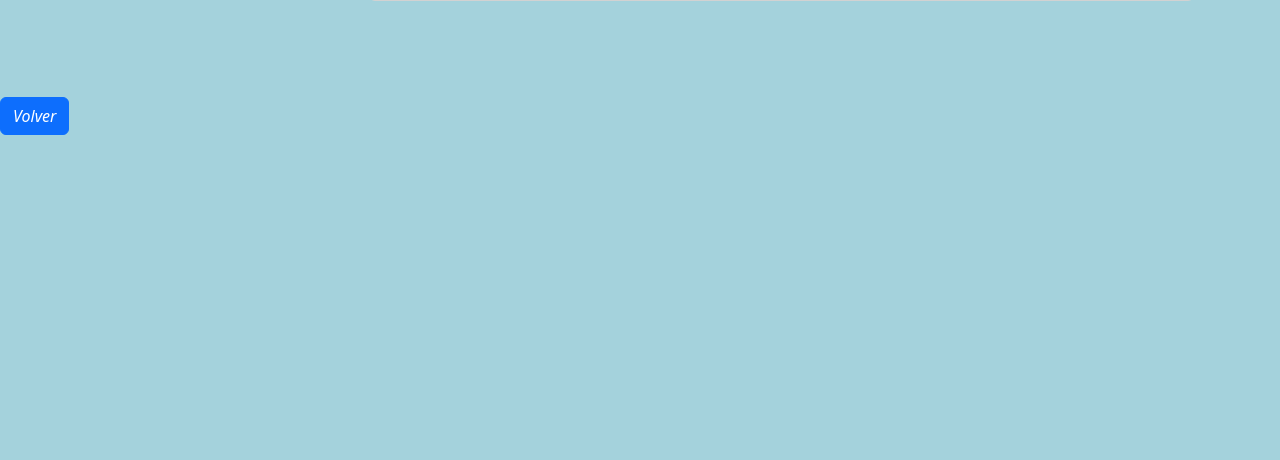
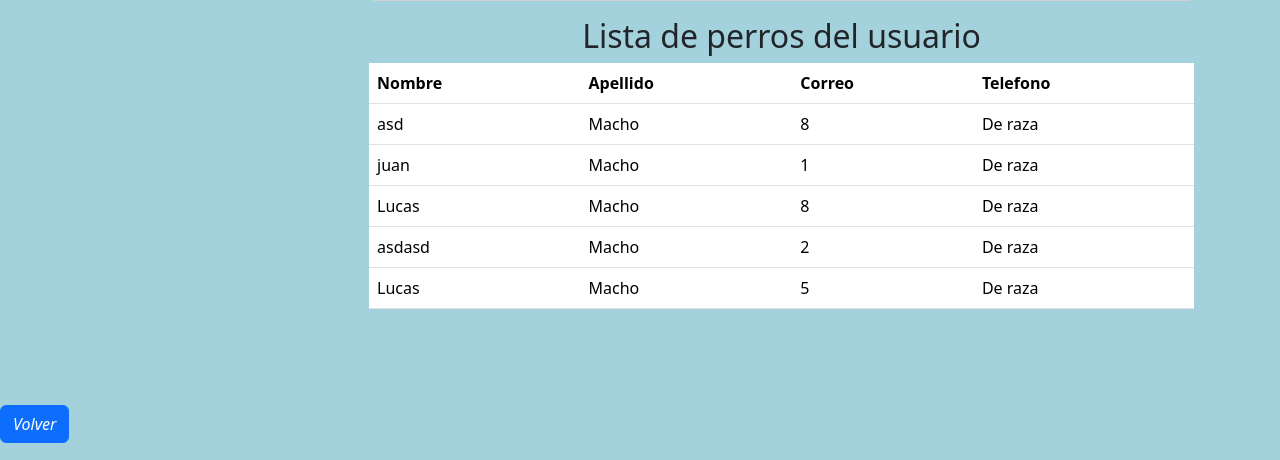
Before and after one commit to lucasquieresopa/proyecto_veterinaria, a Django app: page /accounts/profile/2 in a window 1280 px wide. Shown: the part 340-800 px from the top of the page. Run offline with Django 4.2, Linux system fonts and the light colour scheme; a user stored in the database is signed in; data comes from the database, SQL or seed files in the repository; both versions use the stored data as it was after the commit.

Commit message:
implemento lista de perros en perfil

```diff
--- a/accounts/templates/profile.html
+++ b/accounts/templates/profile.html
@@ -60,6 +60,37 @@
           </div>
         </div>
       </div>
+
+
+      {% if dogs.count > 0 %}
+        <h2 class="text-center">Lista de perros del usuario</h2>
+                  <table class="table table-hover">
+                      <thead>
+                          <tr>
+                              <th>Nombre</th>
+                              <th>Apellido</th>
+                              <th>Correo</th>
+                              <th>Telefono</th>
+                          </tr>
+                      </thead>
+                      <tbody>
+                          {% for dog in dogs %}
+                              <tr>
+
+                                  <td>{{ dog.name }}</td>
+                                  <td>{{ dog.sex }}</td>
+                                  <td>{{ dog.age }}</td>
+                                  <td>{{ dog.breed }}</td>
+
+                              </tr>
+                          {% endfor %}
+                      </tbody>
+                  </table>
+      {% endif %}
+
+
+      </div>
+
     </div>
 
   </div>
--- a/accounts/views.py
+++ b/accounts/views.py
@@ -43,8 +43,7 @@ def user_registration_view(request):
             #dog_context['dog_registration']
 
             return redirect('dog_registration', pk=user.id)
-            #return redirect('dog_registration')
-            #return redirect('dog_registration', pk=user.id)
+
 
         else:
             context['registration_form'] = form
@@ -152,12 +151,14 @@ def profile_view(request, pk):
 
     user = CustomUser.objects.get(pk=pk)
     #objects = user.objects.first()
-    #dogs = user.dogs.all()
+    for dog in user.dog_set.all():
+        print(dog)
+    dogs = user.dog_set.all()
 
     context = {
         'user': user,
         'actual_user': request.user,
-        #'dogs': dogs
+        'dogs': dogs
     }
     return render(request, 'profile.html', context)
 
```
Also changed, not shown: db.sqlite3.
